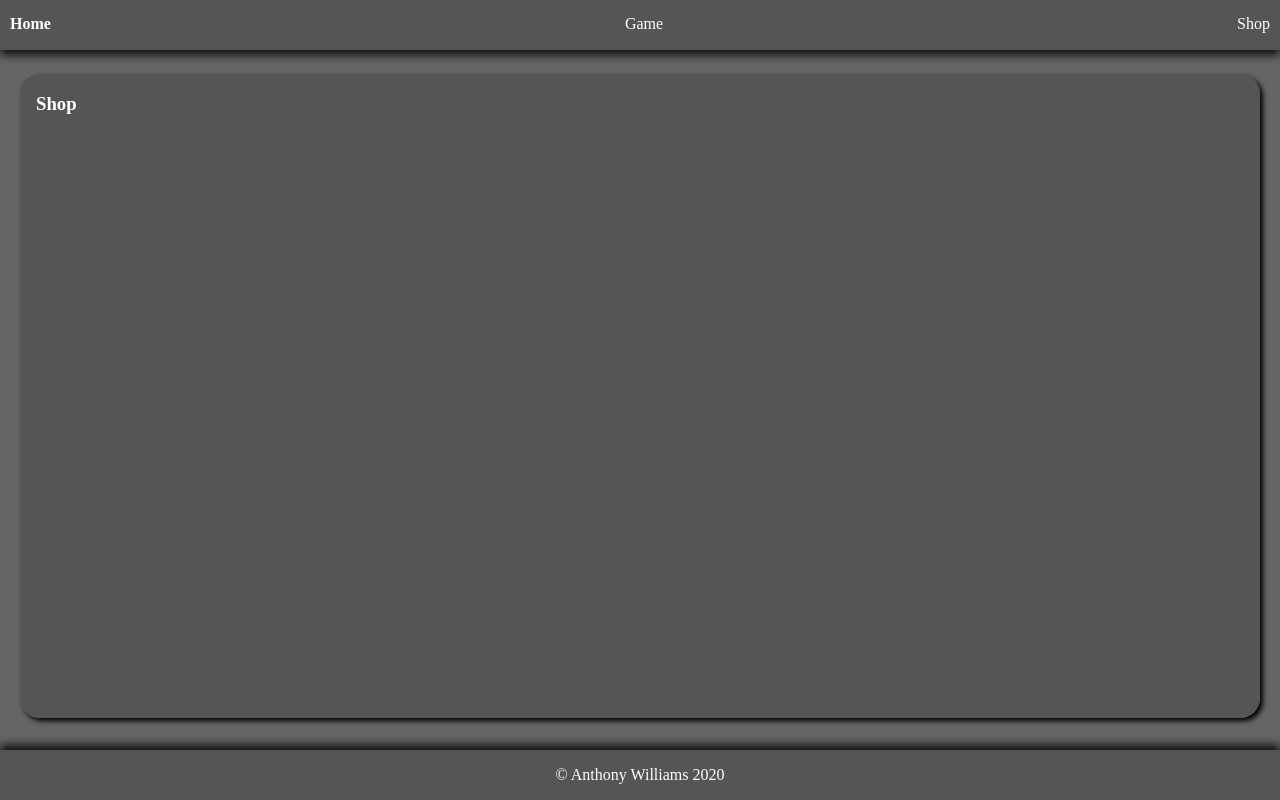
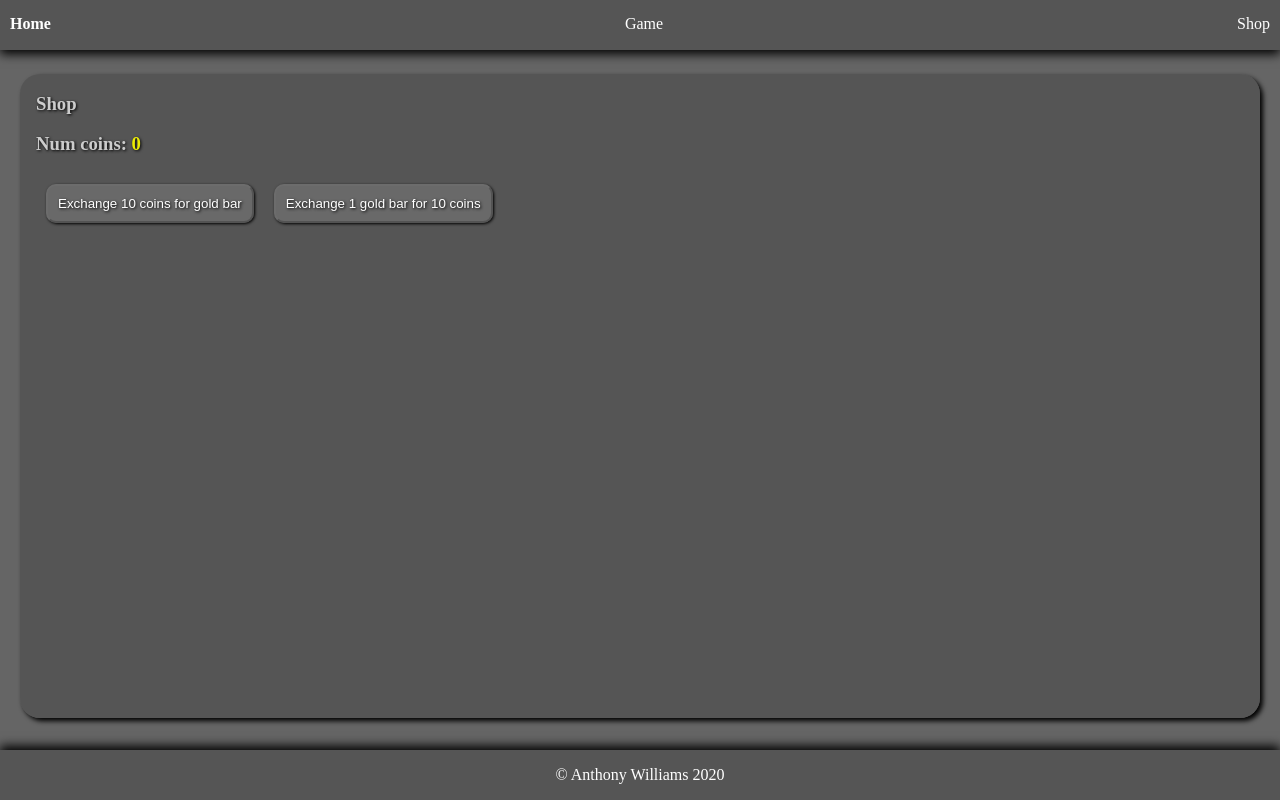
Before and after one commit to Wolven531/angular-game, an Angular app: page /shop in a window 1280 px wide. Built offline with nearby package versions, Linux system fonts and the light colour scheme.

Commit message:
Restructure game and shop

```diff
--- a/src/game/game.component.html
+++ b/src/game/game.component.html
@@ -1,16 +1,6 @@
 <div class="game-container">
 	<h3 class="coins">Num coins: <span class="value">{{coins}}</span></h3>
-	<h3 *ngIf="goldBars > 0"
-		class="gold">Num gold bars: <span class="value">{{goldBars}}</span></h3>
 	<button
 		class="btn-earn-coin"
 		(click)="onGenerateCoin($event)">Earn coin</button>
-	<button
-		class="btn-exchange-coins"
-		[disabled]="coins < 10"
-		(click)="onExchangeCoinsForBar($event)">Exchange 10 coins for gold bar</button>
-	<button
-		class="btn-exchange-bars"
-		[disabled]="goldBars < 1"
-		(click)="onExchangeBarForCoins($event)">Exchange 1 gold bar for 10 coins</button>
 </div>
--- a/src/game/game.component.scss
+++ b/src/game/game.component.scss
@@ -18,40 +18,13 @@
 				background-color: rgba(120,240,0,.9);
 			}
 		}
-
-		&.btn-exchange-coins {
-			background-color: rgba(225,225,0,.75);
-
-			&:hover {
-				background-color: rgba(255,255,0,.9);
-			}
-
-			&[disabled] {
-				background-color: grayscale($color: rgba(225,225,0,.75));
-				cursor: not-allowed;
-			}
-		}
-
-		&.btn-exchange-bars {
-			background-color: rgba(0,225,225,.75);
-
-			&:hover {
-				background-color: rgba(0,255,255,.9);
-			}
-
-			&[disabled] {
-				background-color: grayscale($color: rgba(0,225,225,.75));
-				cursor: not-allowed;
-			}
-		}
 	}
 
 	h3 {
 		color: #ccc;
 		text-shadow: 1px 1px 3px #000;
 
-		&.coins .value,
-		&.gold .value {
+		&.coins .value {
 			color: rgba(255,255,0,.9);
 			font-weight: bold;
 		}
--- a/src/game/game.component.ts
+++ b/src/game/game.component.ts
@@ -1,13 +1,6 @@
 import { Component, OnInit } from '@angular/core'
 
 import { LocStorageService } from '../storage/loc-storage.service'
-
-// NOTE: rate vs. click - value of 1 equals "1 to 1"; this means
-// means one click generates one coin
-const EXCHANGE_RATE_COIN = 1
-// NOTE: rate vs. coins - value of .1 equals "1 to 10"; this means
-// means one gold bar exchanges for ten coins
-const EXCHANGE_RATE_GOLD_BAR = .1
 
 @Component({
 	// selector: 'ag-game',
@@ -16,50 +9,16 @@ const EXCHANGE_RATE_GOLD_BAR = .1
 })
 export class GameComponent implements OnInit {
 	private coins = 0
-	private goldBars = 0
 
 	constructor(private locStorageService: LocStorageService) {
 	}
 
 	public ngOnInit() {
 		this.coins = this.locStorageService.loadCoins()
-		this.goldBars = this.locStorageService.loadGoldBars()
-	}
-
-	private onExchangeBarForCoins(evt) {
-		const refund = Math.round(1 / EXCHANGE_RATE_GOLD_BAR)
-		const removalAmount = Math.round(refund * EXCHANGE_RATE_GOLD_BAR)
-
-		if (this.goldBars < 1) {
-			alert('Insufficient gold bars, need at least 1')
-			return
-		}
-
-		this.coins += refund
-		this.goldBars -= removalAmount
-
-		this.locStorageService.saveCoins(this.coins)
-		this.locStorageService.saveGoldBars(this.goldBars)
-	}
-
-	private onExchangeCoinsForBar(evt) {
-		const cost = Math.round(1 / EXCHANGE_RATE_GOLD_BAR)
-		const additionalAmount = Math.round(cost * EXCHANGE_RATE_GOLD_BAR)
-
-		if (this.coins < cost) {
-			alert(`Insufficient coins, need at least ${cost.toFixed(0)}`)
-			return
-		}
-
-		this.coins -= cost
-		this.goldBars += additionalAmount
-
-		this.locStorageService.saveCoins(this.coins)
-		this.locStorageService.saveGoldBars(this.goldBars)
 	}
 
 	private onGenerateCoin(evt) {
-		this.coins += EXCHANGE_RATE_COIN
+		this.coins += LocStorageService.EXCHANGE_RATE_COIN
 
 		this.locStorageService.saveCoins(this.coins)
 	}
--- a/src/shop/shop.component.html
+++ b/src/shop/shop.component.html
@@ -1,3 +1,14 @@
 <div class="shop-container">
 	<h3>Shop</h3>
+	<h3 class="coins">Num coins: <span class="value">{{coins}}</span></h3>
+	<h3 *ngIf="goldBars > 0"
+		class="gold">Num gold bars: <span class="value">{{goldBars}}</span></h3>
+	<button
+		class="btn-exchange-coins"
+		[disabled]="coins < 10"
+		(click)="onExchangeCoinsForBar($event)">Exchange 10 coins for gold bar</button>
+	<button
+		class="btn-exchange-bars"
+		[disabled]="goldBars < 1"
+		(click)="onExchangeBarForCoins($event)">Exchange 1 gold bar for 10 coins</button>
 </div>
--- a/src/shop/shop.component.scss
+++ b/src/shop/shop.component.scss
@@ -1,3 +1,53 @@
 .shop-container {
 	color: #fff;
+
+	button {
+		border-radius: 10px;
+		box-shadow: 1px 1px 3px #000;
+		color: #fff;
+		cursor: pointer;
+		margin: 10px;
+		padding: 10px;
+		text-shadow: 1px 1px 3px #000;
+		transition: all;
+		transition-delay: 0ms;
+		transition-duration: 300ms;
+
+		&.btn-exchange-coins {
+			background-color: rgba(225,225,0,.75);
+
+			&:hover {
+				background-color: rgba(255,255,0,.9);
+			}
+
+			&[disabled] {
+				background-color: grayscale($color: rgba(225,225,0,.75));
+				cursor: not-allowed;
+			}
+		}
+
+		&.btn-exchange-bars {
+			background-color: rgba(0,225,225,.75);
+
+			&:hover {
+				background-color: rgba(0,255,255,.9);
+			}
+
+			&[disabled] {
+				background-color: grayscale($color: rgba(0,225,225,.75));
+				cursor: not-allowed;
+			}
+		}
+	}
+
+	h3 {
+		color: #ccc;
+		text-shadow: 1px 1px 3px #000;
+
+		&.coins .value,
+		&.gold .value {
+			color: rgba(255,255,0,.9);
+			font-weight: bold;
+		}
+	}
 }
--- a/src/shop/shop.component.ts
+++ b/src/shop/shop.component.ts
@@ -1,9 +1,53 @@
-import { Component } from '@angular/core'
+import { Component, OnInit } from '@angular/core'
+
+import { LocStorageService } from '../storage/loc-storage.service'
 
 @Component({
 	// selector: 'ag-shop',
 	styleUrls: ['./shop.component.scss'],
 	templateUrl: './shop.component.html'
 })
-export class ShopComponent {
+export class ShopComponent implements OnInit {
+	private coins = 0
+	private goldBars = 0
+
+	public ngOnInit() {
+		this.coins = this.locStorageService.loadCoins()
+		this.goldBars = this.locStorageService.loadGoldBars()
+	}
+
+	private onExchangeBarForCoins(evt) {
+		const refund = Math.round(1 / LocStorageService.EXCHANGE_RATE_GOLD_BAR)
+		const removalAmount = Math.round(refund * LocStorageService.EXCHANGE_RATE_GOLD_BAR)
+
+		if (this.goldBars < 1) {
+			alert('Insufficient gold bars, need at least 1')
+			return
+		}
+
+		this.coins += refund
+		this.goldBars -= removalAmount
+
+		this.locStorageService.saveCoins(this.coins)
+		this.locStorageService.saveGoldBars(this.goldBars)
+	}
+
+	private onExchangeCoinsForBar(evt) {
+		const cost = Math.round(1 / LocStorageService.EXCHANGE_RATE_GOLD_BAR)
+		const additionalAmount = Math.round(cost * LocStorageService.EXCHANGE_RATE_GOLD_BAR)
+
+		if (this.coins < cost) {
+			alert(`Insufficient coins, need at least ${cost.toFixed(0)}`)
+			return
+		}
+
+		this.coins -= cost
+		this.goldBars += additionalAmount
+
+		this.locStorageService.saveCoins(this.coins)
+		this.locStorageService.saveGoldBars(this.goldBars)
+	}
+
+	constructor(private locStorageService: LocStorageService) {
+	}
 }
--- a/src/storage/loc-storage.service.ts
+++ b/src/storage/loc-storage.service.ts
@@ -4,6 +4,13 @@ import { Injectable } from '@angular/core'
 	providedIn: 'root'
 })
 export class LocStorageService {
+	// NOTE: rate vs. click - value of 1 equals "1 to 1"; this means
+	// means one click generates one coin
+	public static EXCHANGE_RATE_COIN = 1
+	// NOTE: rate vs. coins - value of .1 equals "1 to 10"; this means
+	// means one gold bar exchanges for ten coins
+	public static EXCHANGE_RATE_GOLD_BAR = .1
+
 	public static STARTING_COINS = 0
 	public static STARTING_GOLD_BARS = 0
 
```
